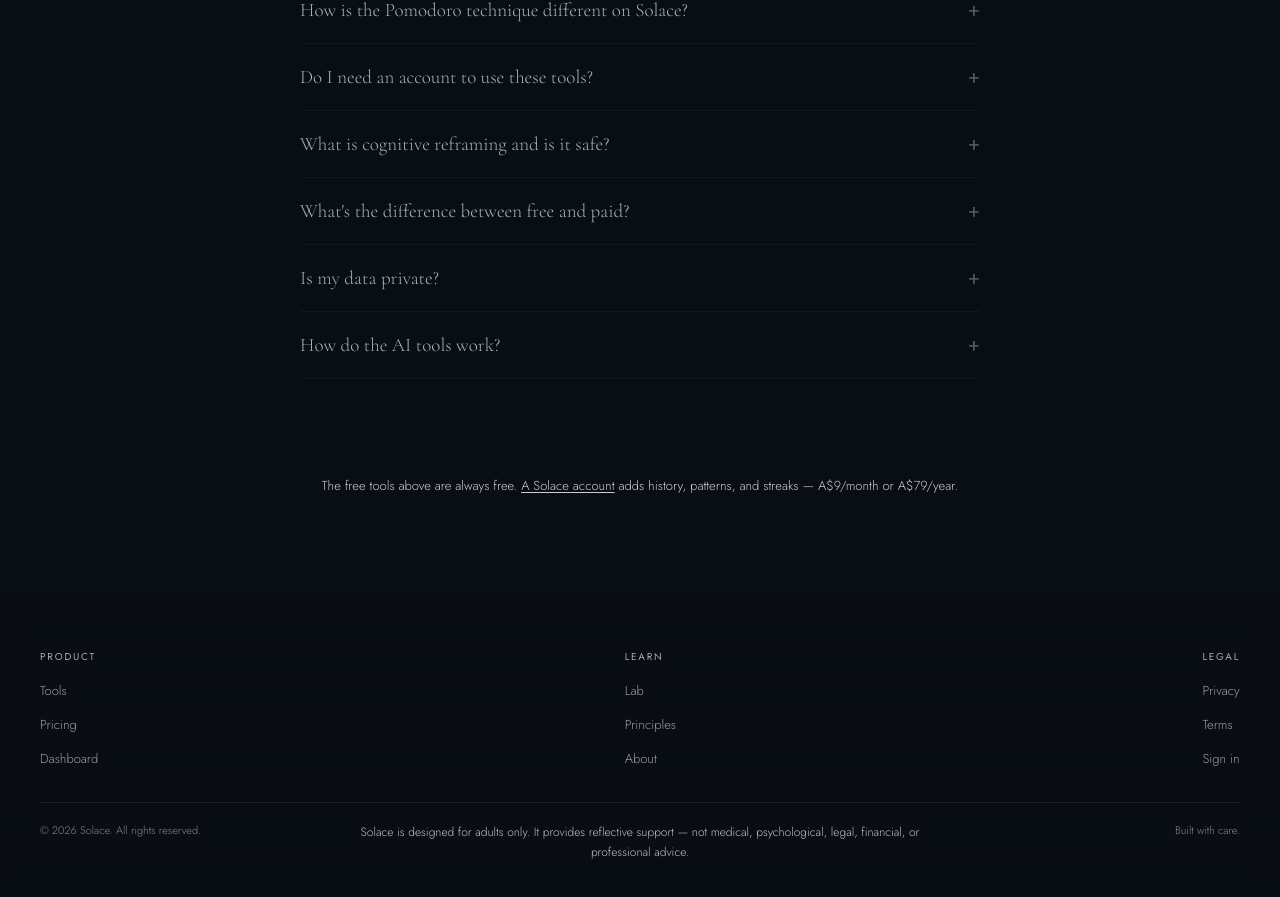
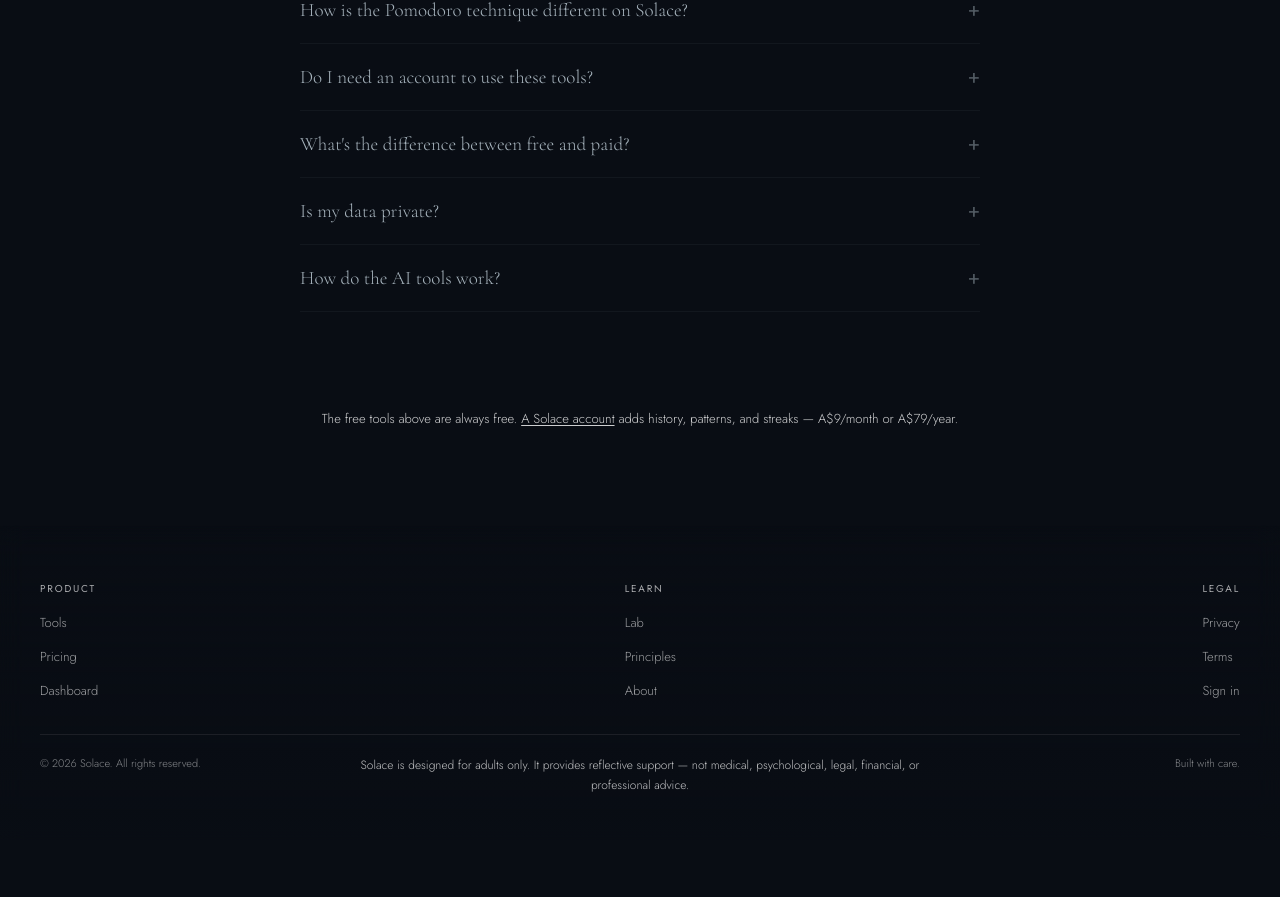
Before and after one commit to salsotk1973/solace, a Next.js app: page /tools in a window 1280 px wide. Shown: the part 2115-3012 px from the top of the page. After the commit the page ends 2955 px from the top, so only its background shows below. Built offline with nearby package versions, Linux system fonts and the light colour scheme; no server answers.

Commit message:
Fix: remove cognitive reframing FAQ, update nine → eight in FaqAccordion

```diff
--- a/components/tools/FaqAccordion.tsx
+++ b/components/tools/FaqAccordion.tsx
@@ -22,12 +22,8 @@ const FAQS = [
     a: "No. Every tool is free to use without an account. An account lets you save your history, track streaks, and see patterns over time — but the core experience is always available.",
   },
   {
-    q: "What is cognitive reframing and is it safe?",
-    a: "Cognitive reframing is the practice of looking at a thought from a different angle — not to dismiss it, but to see it more clearly. Solace's Thought Reframer guides you through four gentle questions. It works best for everyday thinking patterns rather than clinical conditions.",
-  },
-  {
     q: "What's the difference between free and paid?",
-    a: "All nine tools are free to try. A free account gives you 7 days of session history and one AI session per day with Choose. A paid account (A$9/month or A$79/year) unlocks full history, unlimited AI sessions, and mood patterns over time. Most people upgrade around day 8 — the moment history starts to matter.",
+    a: "All eight tools are free to try. A free account gives you 7 days of session history and one AI session per day with Choose. A paid account (A$9/month or A$79/year) unlocks full history, unlimited AI sessions, and mood patterns over time. Most people upgrade around day 8 — the moment history starts to matter.",
   },
   {
     q: "Is my data private?",
```
